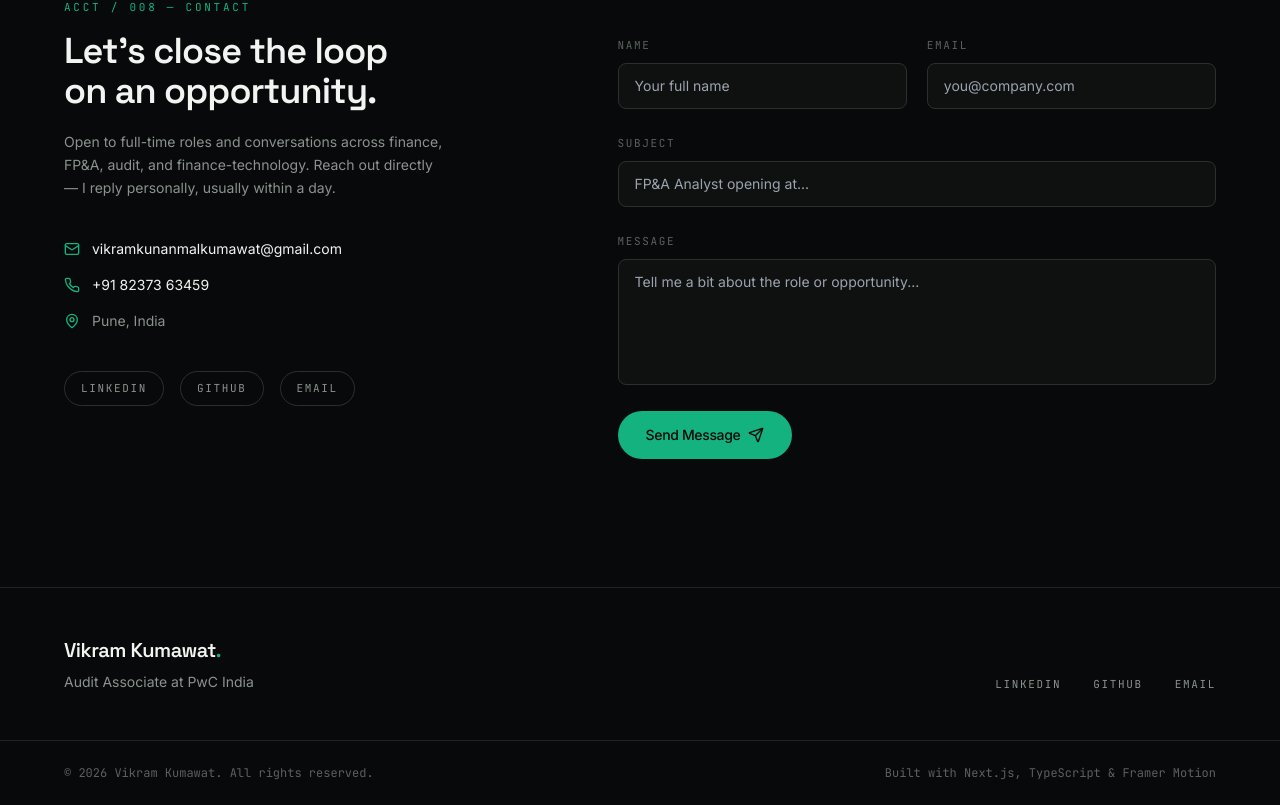
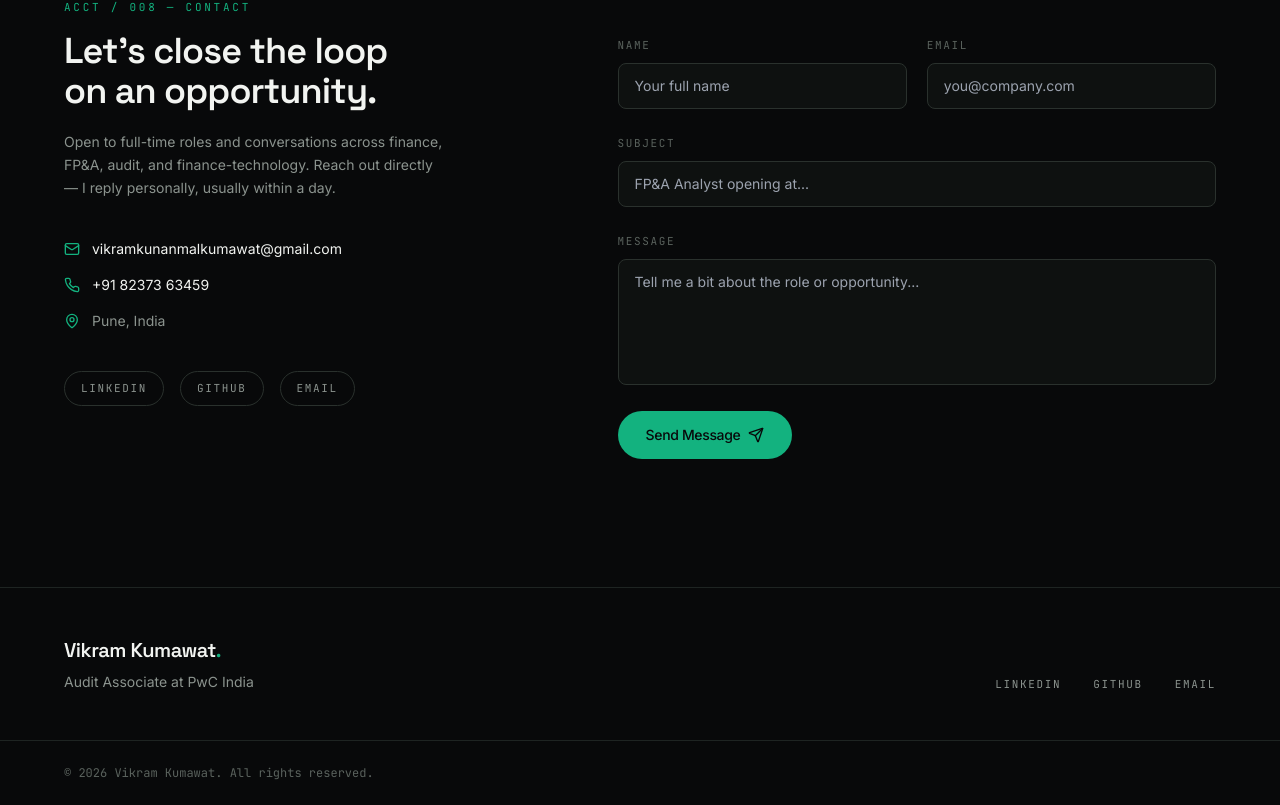
Before and after one commit to vikramkunanmalkumawat8237/Portfolio, a Next.js app: page / in a window 1280 px wide. Shown: the part 5944-6749 px from the top of the page. Built offline with nearby package versions, Linux system fonts and the light colour scheme.

Commit message:
remove built with footer text

```diff
--- a/components/layout/footer.tsx
+++ b/components/layout/footer.tsx
@@ -31,7 +31,6 @@ export function Footer() {
 
       <div className="container-px flex flex-col gap-2 border-t border-line py-6 text-xs text-ink-faint sm:flex-row sm:items-center sm:justify-between">
         <p className="font-mono">© {year} {profile.name}. All rights reserved.</p>
-        <p className="font-mono">Built with Next.js, TypeScript &amp; Framer Motion</p>
       </div>
     </footer>
   );
```
